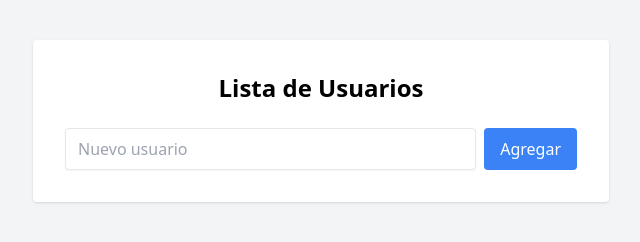
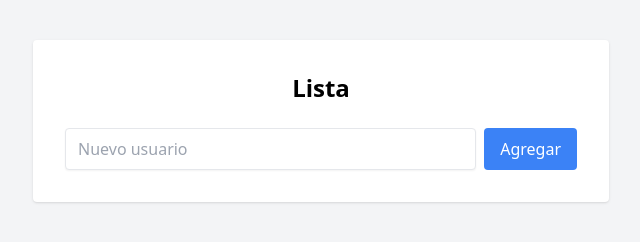
Before and after one commit to 1511296/appNode, a website: page public/index.html in a window 1280 px wide. Shown: the whole page, without its empty margins (319-959 px from the left). Drawn offline with nearby package versions, Linux system fonts and the light colour scheme; no server answers.

Commit message:
segundo commit

```diff
--- a/public/index.html
+++ b/public/index.html
@@ -8,7 +8,7 @@
 </head>
 <body class="bg-gray-100 font-sans">
   <div class="max-w-xl mx-auto mt-10 bg-white p-8 rounded shadow">
-    <h1 class="text-2xl font-bold mb-4 text-center">Lista de Usuarios</h1>
+    <h1 class="text-2xl font-bold mb-4 text-center">Lista</h1>
     <ul id="userList" class="space-y-2 mb-6"></ul>
 
     <form id="userForm" class="flex gap-2">
```
Also changed, not shown: 1 other file.
